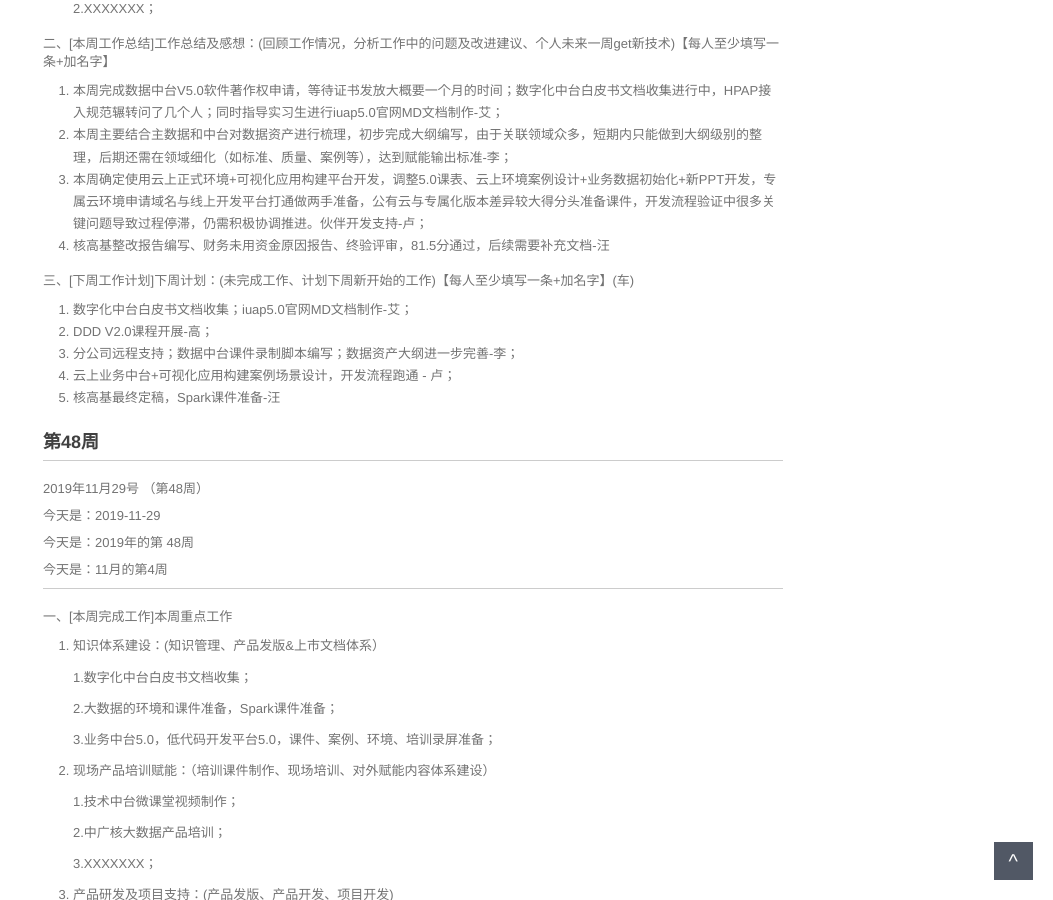
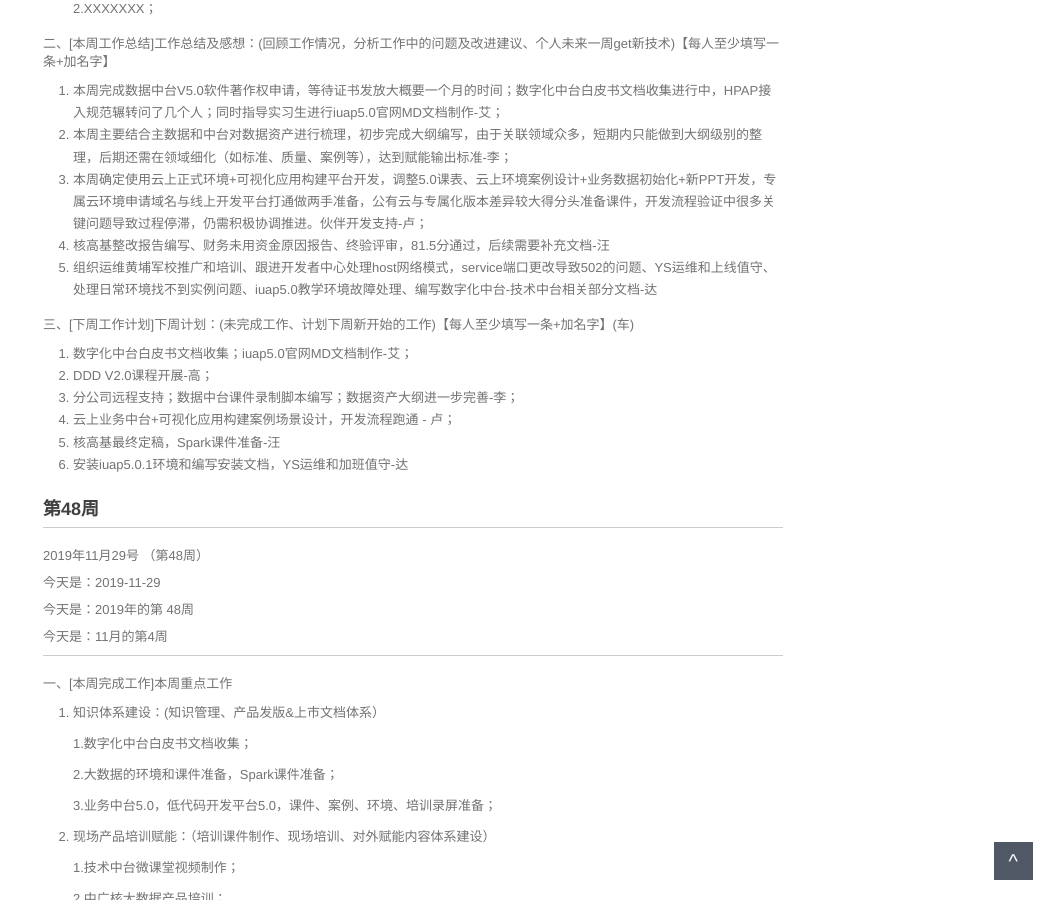
Before and after one commit to walllFlower/blog, a Jekyll site: the page built from _posts/2018-07-17-day_report_cxz.md, in a window 1280 px wide and 900 px high, scrolled down 1222 px. Shown: the whole window, without its empty margins (227-1280 px from the left). Built offline with Jekyll 4.4.1, drawn with Linux system fonts in a browser that asks for light colours; comment, search, counter and statistics services are not loaded.

Commit message:
李寅达提交

```diff
--- a/_posts/2018-07-17-day_report_cxz.md
+++ b/_posts/2018-07-17-day_report_cxz.md
@@ -77,6 +77,7 @@ categories: 技术运营工作周报
 2. 本周主要结合主数据和中台对数据资产进行梳理，初步完成大纲编写，由于关联领域众多，短期内只能做到大纲级别的整理，后期还需在领域细化（如标准、质量、案例等），达到赋能输出标准-李；
 3. 本周确定使用云上正式环境+可视化应用构建平台开发，调整5.0课表、云上环境案例设计+业务数据初始化+新PPT开发，专属云环境申请域名与线上开发平台打通做两手准备，公有云与专属化版本差异较大得分头准备课件，开发流程验证中很多关键问题导致过程停滞，仍需积极协调推进。伙伴开发支持-卢；
 4. 核高基整改报告编写、财务未用资金原因报告、终验评审，81.5分通过，后续需要补充文档-汪
+5. 组织运维黄埔军校推广和培训、跟进开发者中心处理host网络模式，service端口更改导致502的问题、YS运维和上线值守、处理日常环境找不到实例问题、iuap5.0教学环境故障处理、编写数字化中台-技术中台相关部分文档-达
 
 三、[下周工作计划]下周计划：(未完成工作、计划下周新开始的工作)【每人至少填写一条+加名字】(车)
 
@@ -85,6 +86,7 @@ categories: 技术运营工作周报
 3. 分公司远程支持；数据中台课件录制脚本编写；数据资产大纲进一步完善-李；
 4. 云上业务中台+可视化应用构建案例场景设计，开发流程跑通 - 卢；
 5. 核高基最终定稿，Spark课件准备-汪
+6. 安装iuap5.0.1环境和编写安装文档，YS运维和加班值守-达
 
 
 
```
